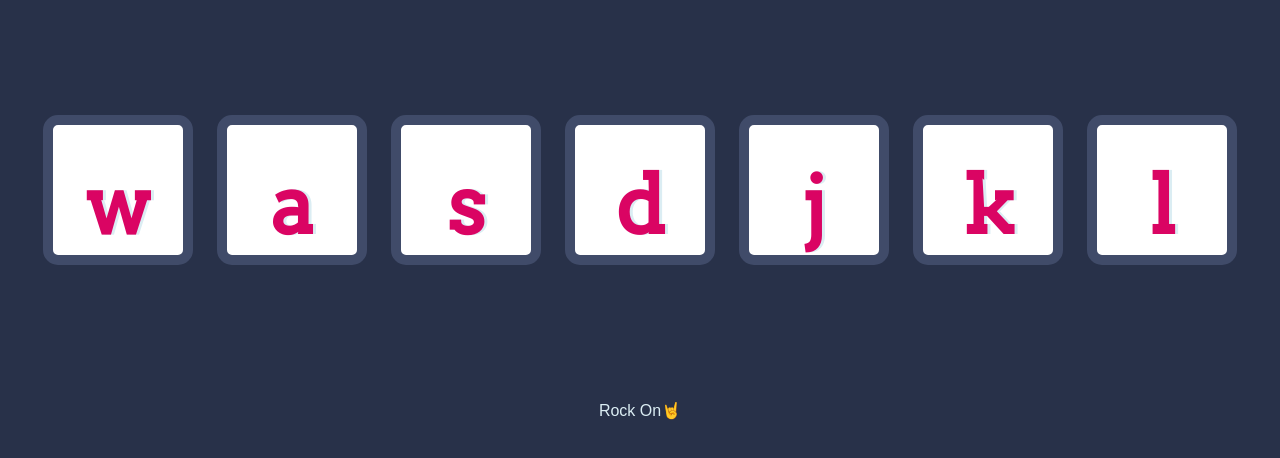
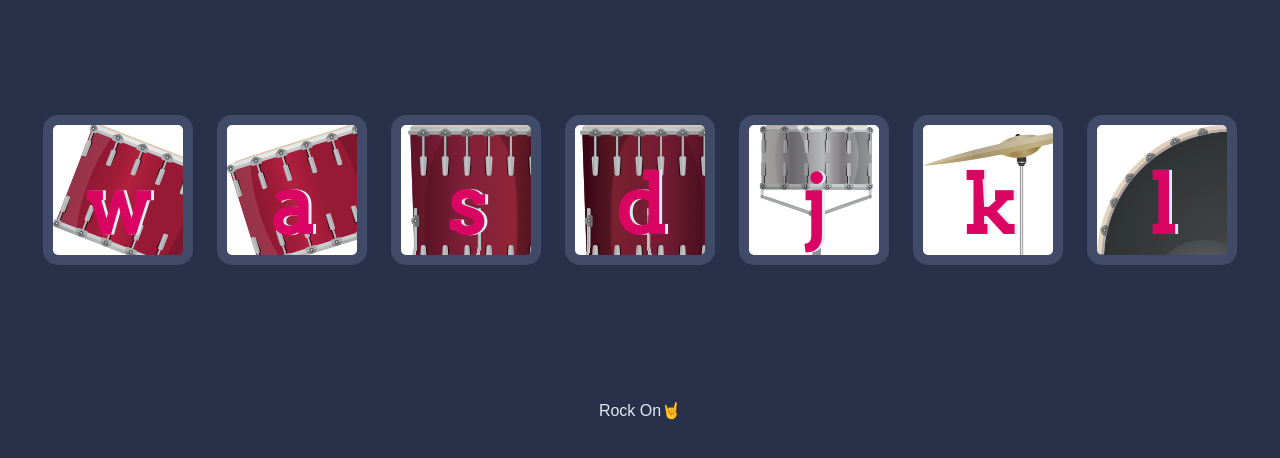
Before and after one commit to AayushMehta0924/Drum-Kit, a plain HTML site: page index.html in a window 1280 px wide. Shown: the part 174-632 px from the top of the page. Drawn offline with Linux system fonts and the light colour scheme.

Commit message:
Playing with the audio object and the this keyword

```diff
--- a/index.js
+++ b/index.js
@@ -3,6 +3,14 @@ var numberOfDrums = document.querySelectorAll(".drum").length;
 
 for (var i = 0; i < numberOfDrums; i++) {
     document.querySelectorAll(".drum")[i].addEventListener("click", function() {
-        alert("I got Clicked!");
+
+        this.style.color = "white"  ;
+
     });
 }
+
+
+
+
+// var audio = new Audio("sounds/tom-1.mp3");
+// audio.play()
--- a/styles.css
+++ b/styles.css
@@ -8,7 +8,6 @@ body {
   color: #DBEDF3;
   font-family: "Arvo", cursive;
   text-shadow: 3px 0 #DA0463;
-
 }
 
 footer {
@@ -17,31 +16,31 @@ body {
 }
 
 .w {
-
+  background-image: url("images/tom1.png");
 }
 
 .a {
-
+  background-image: url("images/tom2.png");
 }
 
 .s {
-
+  background-image: url("images/tom3.png");
 }
 
 .d {
-
+  background-image: url("images/tom4.png");
 }
 
 .j {
-
+  background-image: url("images/snare.png");
 }
 
 .k {
-
+  background-image: url("images/crash.png");
 }
 
 .l {
-
+  background-image: url("images/kick.png");
 }
 
 .set {
```
Lines whose indentation alone changed are shown as unchanged.
